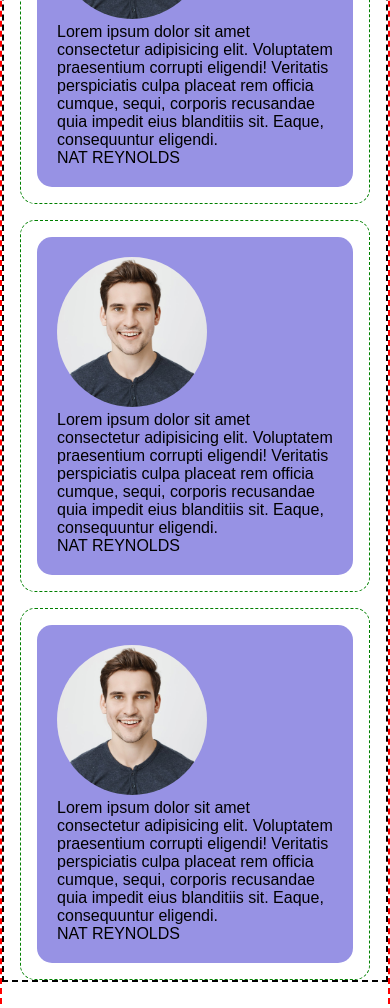
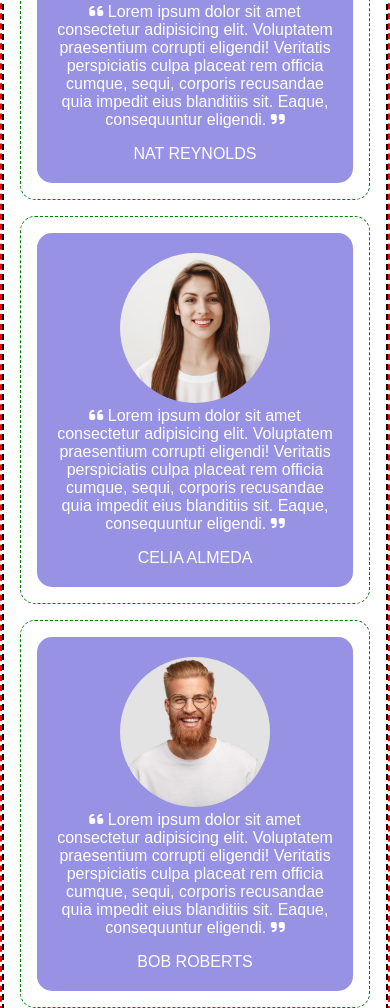
Before and after one commit to DarioEsposito89/htmlcss-responsive-layout, a plain HTML site: page index.html in a window 390 px wide. Shown: the part 3134-4142 px from the top of the page. Drawn offline with Linux system fonts and the light colour scheme.

Commit message:
sistemato testimonial section mobile

```diff
--- a/css/style.css
+++ b/css/style.css
@@ -239,6 +239,14 @@ nav ul a {
 }
 
 /* TESTIMONIAL SECTION */
+.testimonials-section .container {
+    text-align: center;
+}
+
+.testimonials-section h2 {
+    color: var(--color-primary);
+}
+
 .testimonials-section img {
     object-fit: cover;
     height: 150px;
@@ -247,11 +255,18 @@ nav ul a {
 }
 
 .testimonials-section .card {
+    color: white;
     background-color: var(--color-primary);
     border-radius: 15px;
     padding: 20px;
+    text-align: center;
 }
 
+.testimonial-name {
+    padding-top: var(--space);
+}
+
+/* BENEFITS SECTION */
 .benefits-section {
     background-color: var(--color-primary);
 }
--- a/index.html
+++ b/index.html
@@ -97,29 +97,29 @@
             <div class="container">
                 <h4>TESTIMONIANLS</h4>
                 <h2>We are committed expert partners</h2>
-                <h4>we place huge value on strong relationships and have seen the benefit they bring the our business. Customer feedback is vital in helping us to get it right.</h4>
+                <p>we place huge value on strong relationships and have seen the benefit they bring the our business. Customer feedback is vital in helping us to get it right.</p>
                 <div class="row">
                     <div class="col">
                         <div class="card">
                             <div><img src="img/testimonial1.jpg" alt=""></div>
-                            <p>Lorem ipsum dolor sit amet consectetur adipisicing elit. Voluptatem praesentium corrupti eligendi! Veritatis perspiciatis culpa placeat rem officia cumque, sequi, corporis recusandae quia impedit eius blanditiis sit. Eaque, consequuntur eligendi.</p>
-                            <div>NAT REYNOLDS</div>
+                            <p><i class="fa-solid fa-quote-left" style="color: #ffffff;"></i> Lorem ipsum dolor sit amet consectetur adipisicing elit. Voluptatem praesentium corrupti eligendi! Veritatis perspiciatis culpa placeat rem officia cumque, sequi, corporis recusandae quia impedit eius blanditiis sit. Eaque, consequuntur eligendi. <i class="fa-solid fa-quote-right" style="color: #ffffff;"></i></p>
+                            <div class="testimonial-name">NAT REYNOLDS</div>
                         </div>
                     </div>
 
                     <div class="col">
                         <div class="card">
-                            <div><img src="img/testimonial1.jpg" alt=""></div>
-                            <p>Lorem ipsum dolor sit amet consectetur adipisicing elit. Voluptatem praesentium corrupti eligendi! Veritatis perspiciatis culpa placeat rem officia cumque, sequi, corporis recusandae quia impedit eius blanditiis sit. Eaque, consequuntur eligendi.</p>
-                            <div>NAT REYNOLDS</div>
+                            <div><img src="img/testimonial2.jpg" alt=""></div>
+                            <p><i class="fa-solid fa-quote-left" style="color: #ffffff;"></i> Lorem ipsum dolor sit amet consectetur adipisicing elit. Voluptatem praesentium corrupti eligendi! Veritatis perspiciatis culpa placeat rem officia cumque, sequi, corporis recusandae quia impedit eius blanditiis sit. Eaque, consequuntur eligendi. <i class="fa-solid fa-quote-right" style="color: #ffffff;"></i></p>
+                            <div class="testimonial-name">CELIA ALMEDA</div>
                         </div>
                     </div>
 
                     <div class="col">
                         <div class="card">
-                            <div><img src="img/testimonial1.jpg" alt=""></div>
-                            <p>Lorem ipsum dolor sit amet consectetur adipisicing elit. Voluptatem praesentium corrupti eligendi! Veritatis perspiciatis culpa placeat rem officia cumque, sequi, corporis recusandae quia impedit eius blanditiis sit. Eaque, consequuntur eligendi.</p>
-                            <div>NAT REYNOLDS</div>
+                            <div><img src="img/testimonial3.jpg" alt=""></div>
+                            <p><i class="fa-solid fa-quote-left" style="color: #ffffff;"></i> Lorem ipsum dolor sit amet consectetur adipisicing elit. Voluptatem praesentium corrupti eligendi! Veritatis perspiciatis culpa placeat rem officia cumque, sequi, corporis recusandae quia impedit eius blanditiis sit. Eaque, consequuntur eligendi. <i class="fa-solid fa-quote-right" style="color: #ffffff;"></i></p>
+                            <div class="testimonial-name">BOB ROBERTS</div>
                         </div>
                     </div>
                 </div>
```
